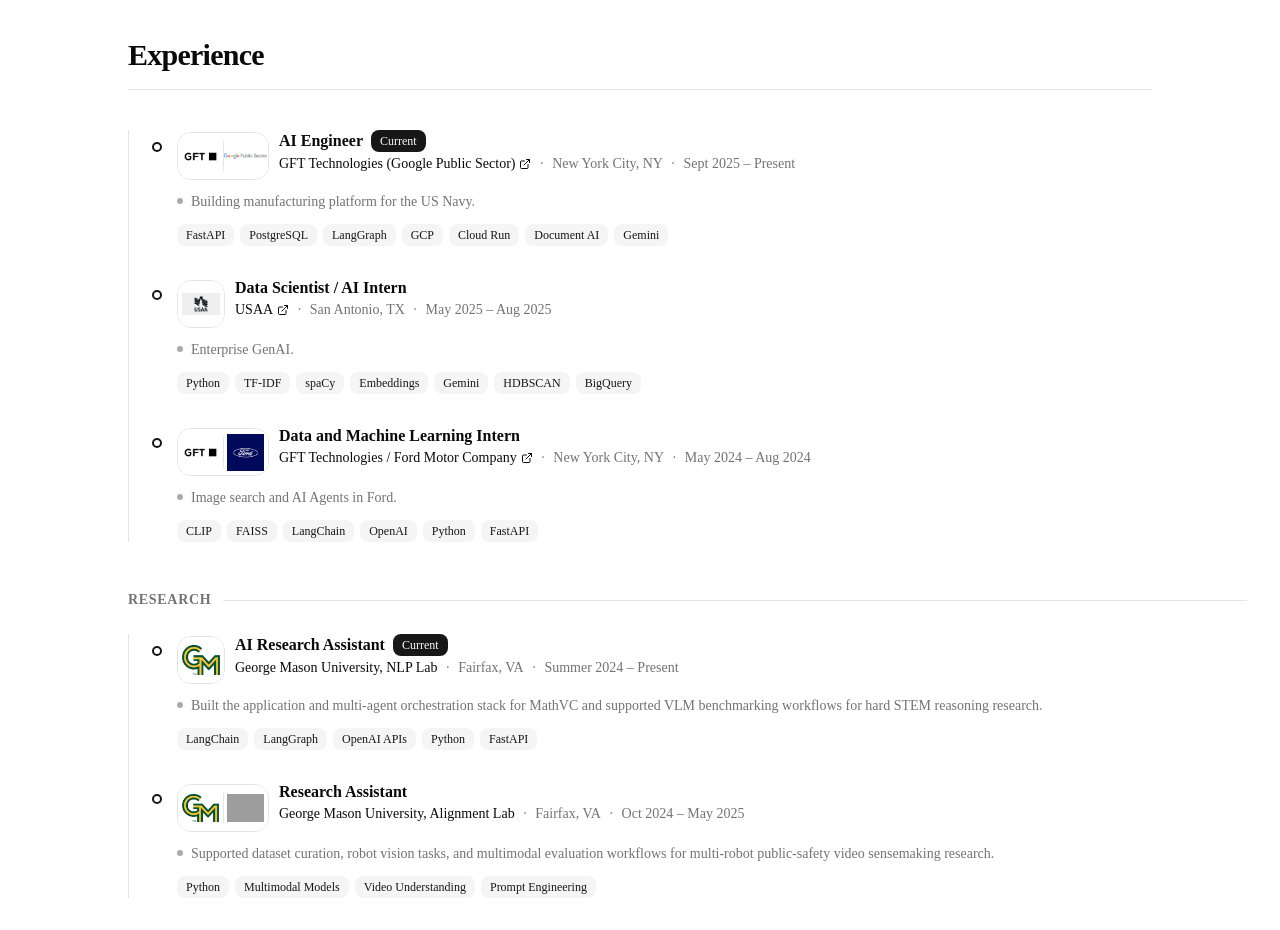
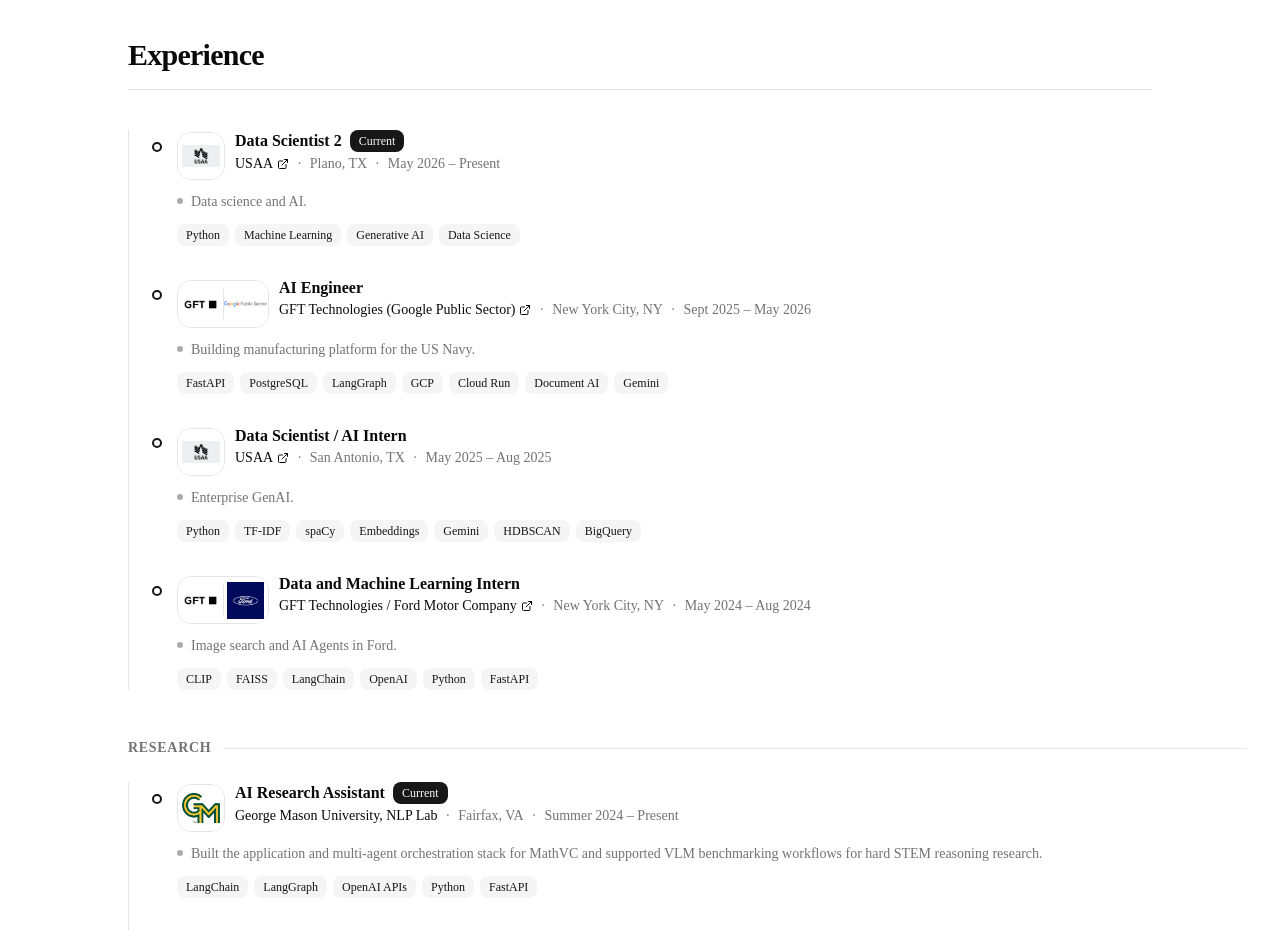
Before and after one commit to pavanperepa/my-profile, a Next.js app: page / in a window 1280 px wide. Shown: the part 1360-2290 px from the top of the page. Built offline with nearby package versions, Linux system fonts and the light colour scheme; grey boxes are pictures that could not be loaded.

Commit message:
Update USAA experience

```diff
--- a/src/data/experience.ts
+++ b/src/data/experience.ts
@@ -15,6 +15,21 @@
 }
 
 export const experienceItems: ExperienceItem[] = [
+  {
+    id: "e0",
+    company: "USAA",
+    role: "Data Scientist 2",
+    location: "Plano, TX",
+    startDate: "May 2026",
+    endDate: "Present",
+    description: [
+      "Data science and AI.",
+    ],
+    techStack: ["Python", "Machine Learning", "Generative AI", "Data Science"],
+    companyUrl: "https://www.usaa.com",
+    logoUrl: "/logos/usaa.png",
+    category: "industry",
+  },
   // ── Industry ──────────────────────────────────────────────────────────────
   {
     id: "e1",
@@ -22,7 +37,7 @@
     role: "AI Engineer",
     location: "New York City, NY",
     startDate: "Sept 2025",
-    endDate: "Present",
+    endDate: "May 2026",
     description: [
       "Building manufacturing platform for the US Navy.",
     ],
```
